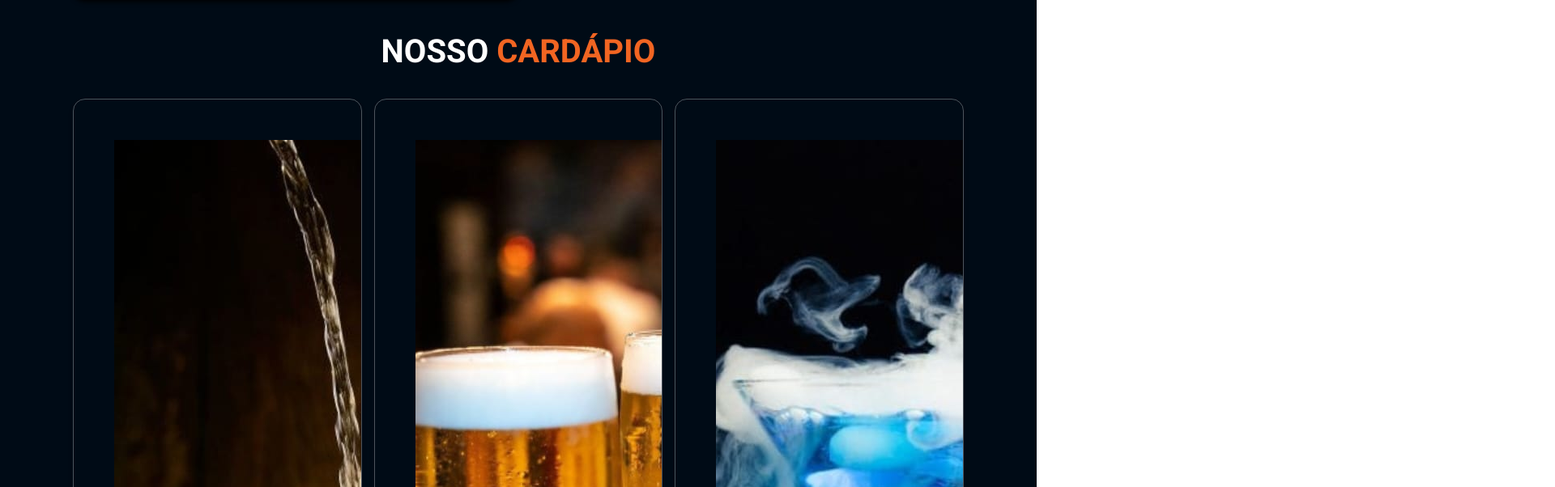
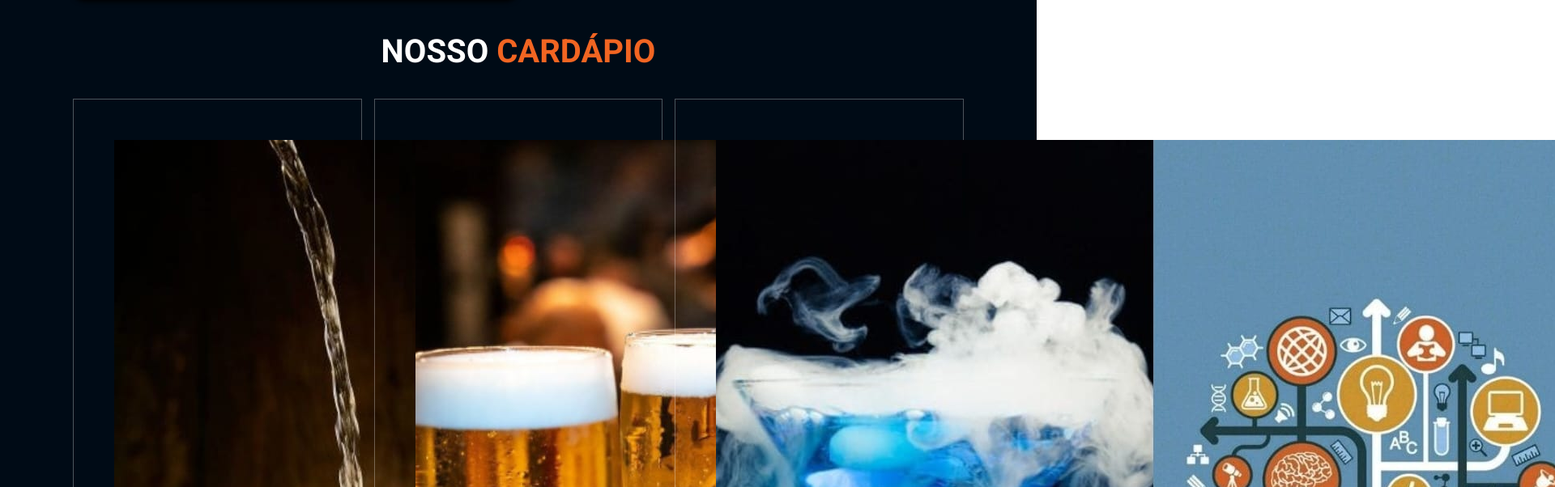
Before and after one commit to SANTOSszZ-dev/SAVOYANOS, a plain HTML site: page index.html in a window 1280 px wide. Shown: the part 1454-2056 px from the top of the page at 81% size, 1920 px wide, since content can reach past the window. Drawn offline with Linux system fonts and the light colour scheme.

Commit message:
corrigido

```diff
--- a/css/style.css
+++ b/css/style.css
@@ -275,18 +275,6 @@ section{
     text-align: center;
     border:var(--border);
 }
-
-.menu .box-container .box {
-    padding: 5rem;
-    text-align: center;
-    border: var(--border); /* Mantém a borda */
-    border-radius: 15px; /* Adiciona arredondamento às bordas */
-    overflow: hidden; /* Garante que o conteúdo interno respeite o arredondamento */
-    box-shadow: 0 4px 6px rgba(0, 0, 0, 0.1); /* (Opcional) Adiciona uma sombra */
-    /* background: rgba(255, 255, 255, 0.8); Remova ou comente esta linha */
-}
-
-
 
 .menu .box-container .box h3{
     color: #fff;
```
